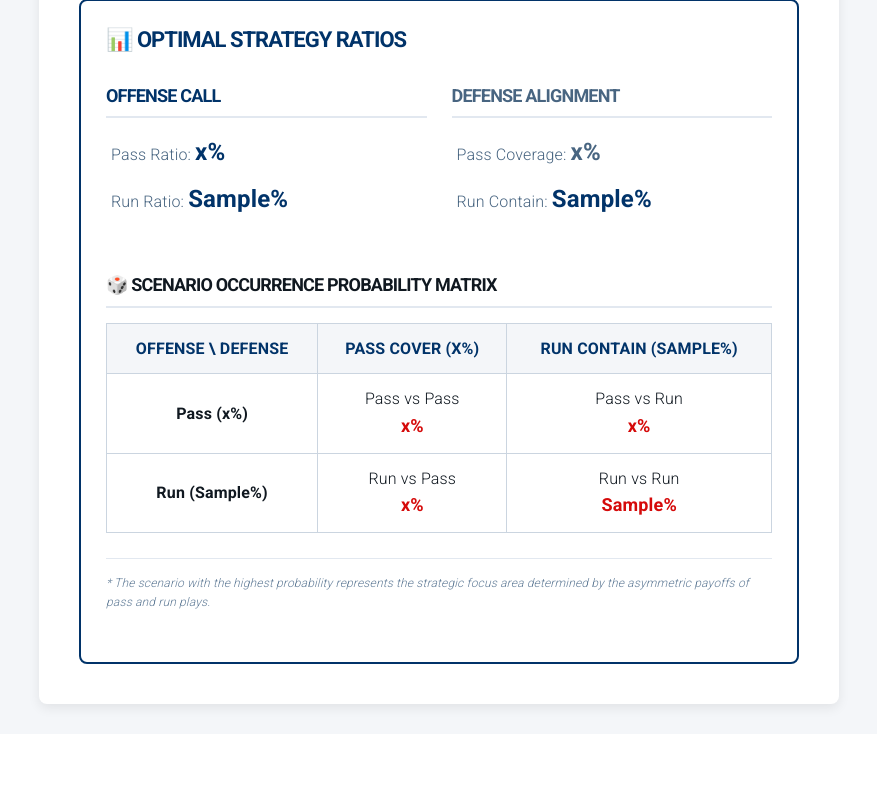
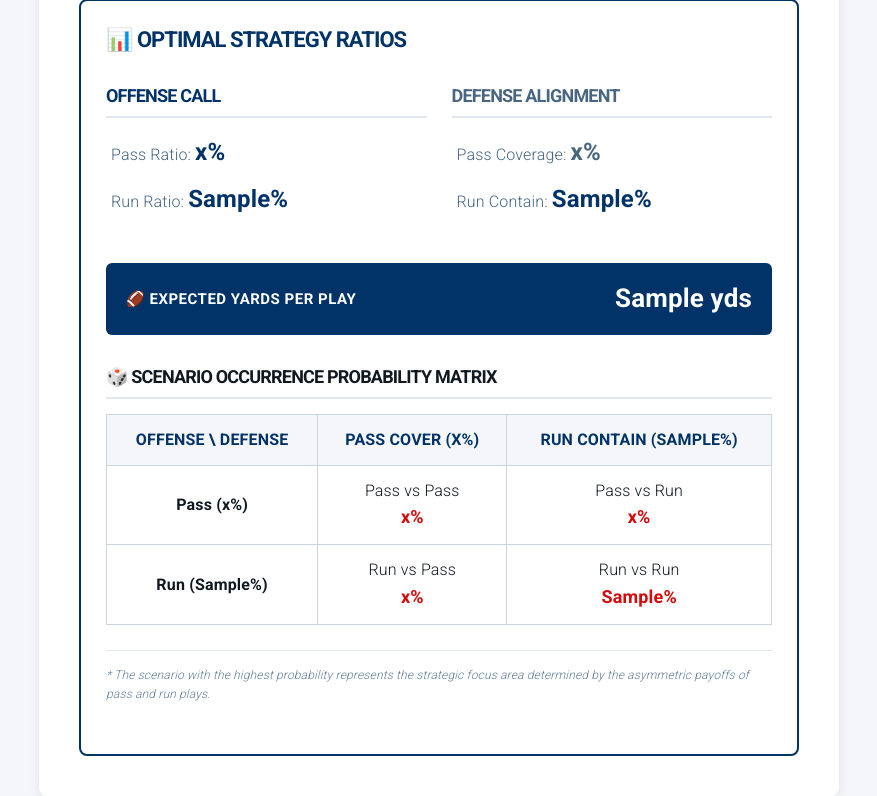
Before and after one commit to YMT-py/nfl-app, a Flask app: template templates/index.html in a window 1280 px wide. Shown: the part 539-1335 px from the top of the page, without its empty margins (201-1078 px from the left). Before the commit the page ends 1254 px from the top, so only its background shows below. Run offline with Flask 3, Linux system fonts and the light colour scheme; the template is opened without the code that fills it: most values are stand-ins (such as "Sample title", 1, 10 or a date in 2020).

Commit message:
Add expected yards

```diff
--- a/app.py
+++ b/app.py
@@ -3,41 +3,40 @@ from flask import Flask, render_template, request
 def calculate_nash_and_scenarios(a, b, c, d):
     """
     ユーザーが入力した4つの利得（a, b, c, d）から
-    混合戦略ナッシュ均衡と、4パターンの発生確率を計算する
+    混合戦略ナッシュ均衡、4パターンの発生確率、および期待獲得ヤードを計算する
     """
-    # 一次条件の解を導くための分母
-    # 提示例: (3 - 15) - (8 - 2) = -12 - 6 = -18
     denominator = (a - b) - (c - d)
 
     if denominator == 0:
-        # 分母が0（極端なデータ）の場合は均等配分を返す
+        # 分母が0の場合は単純平均
+        exp_yards = (a + b + c + d) / 4.0
         return {
             "off_pass": 50.0, "off_run": 50.0,
             "def_pass": 50.0, "def_run": 50.0,
             "p_pass_pass": 25.0, "p_pass_run": 25.0,
-            "p_run_pass": 25.0, "p_run_run": 25.0
+            "p_run_pass": 25.0, "p_run_run": 25.0,
+            "expected_yards": round(exp_yards, 1)
         }
 
-    # 1. オフェンスの最適なパス比率 Pa
-    # 提示例: (2 - 8) / -18 = -6 / -18 = 1/3 (33.3%)
     off_pass_ratio = ((d - c) / denominator)
     off_pass_ratio = max(0.0, min(100.0, off_pass_ratio * 100))
     off_run_ratio = 100.0 - off_pass_ratio
 
-    # 2. ディフェンスの最適なパス警戒比率 Pb
-    # 提示例: (2 - 15) / -18 = -13 / -18 = 13/18 (72.2%)
     def_pass_ratio = ((d - b) / denominator)
     def_pass_ratio = max(0.0, min(100.0, def_pass_ratio * 100))
     def_run_ratio = 100.0 - def_pass_ratio
 
-    # 3. 4つのシチュエーションがそれぞれ発生する確率（交差確率）
     pa = off_pass_ratio / 100.0
     pb = def_pass_ratio / 100.0
 
-    p_pass_pass = pa * pb * 100          # Pass vs Pass (例: 1/3 * 13/18 = 13/54)
-    p_pass_run  = pa * (1 - pb) * 100    # Pass vs Run  (例: 1/3 *  5/18 =  5/54)
-    p_run_pass  = (1 - pa) * pb * 100    # Run vs Pass  (例: 2/3 * 13/18 = 26/54)
-    p_run_run   = (1 - pa) * (1 - pb) * 100  # Run vs Run   (例: 2/3 *  5/18 = 10/54)
+    p_pass_pass = pa * pb * 100
+    p_pass_run  = pa * (1 - pb) * 100
+    p_run_pass  = (1 - pa) * pb * 100
+    p_run_run   = (1 - pa) * (1 - pb) * 100
+
+    # 🏈 期待獲得ヤード数（Expected Value）の計算
+    # 均衡状態では、どのルートで計算しても同じ値に収束します
+    exp_yards = pa * (a * pb + b * (1 - pb)) + (1 - pa) * (c * pb + d * (1 - pb))
 
     return {
         "off_pass": round(off_pass_ratio, 1),
@@ -47,7 +46,8 @@ def calculate_nash_and_scenarios(a, b, c, d):
         "p_pass_pass": round(p_pass_pass, 1),
         "p_pass_run": round(p_pass_run, 1),
         "p_run_pass": round(p_run_pass, 1),
-        "p_run_run": round(p_run_run, 1)
+        "p_run_run": round(p_run_run, 1),
+        "expected_yards": round(exp_yards, 1) # 追加
     }
 
 app = Flask(__name__)
@@ -59,7 +59,6 @@ def index():
 
     if request.method == "POST":
         try:
-            # 4つの利得表の値を直接取得
             a = float(request.form.get("gain_a", "0"))
             b = float(request.form.get("gain_b", "0"))
             c = float(request.form.get("gain_c", "0"))
@@ -68,7 +67,7 @@ def index():
             result = calculate_nash_and_scenarios(a, b, c, d)
 
         except ValueError:
-            error = "Please enter valid numeric values."
+            error = "Invalid input. Please enter valid numeric values for all fields."
 
     return render_template("index.html", result=result, error=error)
 
--- a/templates/index.html
+++ b/templates/index.html
@@ -32,6 +32,11 @@
         .defense-title { color: #486581; }
         .stat-value { font-size: 2.4rem; font-weight: bold; color: #013369; }
 
+        /* Expected Yards Box Style */
+        .expected-yards-box { background-color: #013369; color: white; padding: 15px 20px; border-radius: 6px; margin-top: 20px; display: flex; justify-content: space-between; align-items: center; }
+        .expected-yards-title { font-weight: bold; font-size: 1.5rem; text-transform: uppercase; letter-spacing: 0.5px; }
+        .expected-yards-value { font-size: 2.6rem; font-weight: 700; color: #ffffff; }
+
         .matrix-table { width: 100%; border-collapse: collapse; margin-top: 15px; }
         .matrix-table th, .matrix-table td { border: 1px solid #cbd5e0; padding: 12px; text-align: center; }
         .matrix-table th { background-color: #f4f6f9; color: #013369; font-weight: bold; text-transform: uppercase; }
@@ -57,6 +62,7 @@
 
     <form method="POST">
         <div class="grid-2">
+            <!-- OFFENSE: PASS PAYOFFS -->
             <fieldset>
                 <legend>Pass Play Payoffs</legend>
                 <label for="gain_a">Pass vs Pass Cover (a)</label>
@@ -66,6 +72,7 @@
                 <input type="number" step="0.1" name="gain_b" id="gain_b" value="{{ request.form.get('gain_b', '') }}" placeholder="e.g. 15" required>
             </fieldset>
 
+            <!-- OFFENSE: RUN PAYOFFS -->
             <fieldset>
                 <legend>Run Play Payoffs</legend>
                 <label for="gain_c">Run vs Pass Cover (c)</label>
@@ -79,6 +86,7 @@
         <button type="submit" class="button btn-calc">Calculate Nash Equilibrium</button>
     </form>
 
+    <!-- RESULTS -->
     {% if result %}
         <div class="result-box">
             <h3 style="font-size: 2.2rem; margin-bottom: 15px; color: #013369; font-weight: 700; text-transform: uppercase;">📊 Optimal Strategy Ratios</h3>
@@ -98,6 +106,12 @@
                         <li style="color: #486581;">Run Contain: <span class="stat-value">{{ result.def_run }}%</span></li>
                     </ul>
                 </div>
+            </div>
+
+            <!-- 🏈 予想獲得ヤード数の表示ボックスを追加 -->
+            <div class="expected-yards-box">
+                <span class="expected-yards-title">🏈 Expected Yards per Play</span>
+                <span class="expected-yards-value">{{ result.expected_yards }} yds</span>
             </div>
 
             <h4 style="margin-top: 30px; color: #101820;">🎲 Scenario Occurrence Probability Matrix</h4>
```
